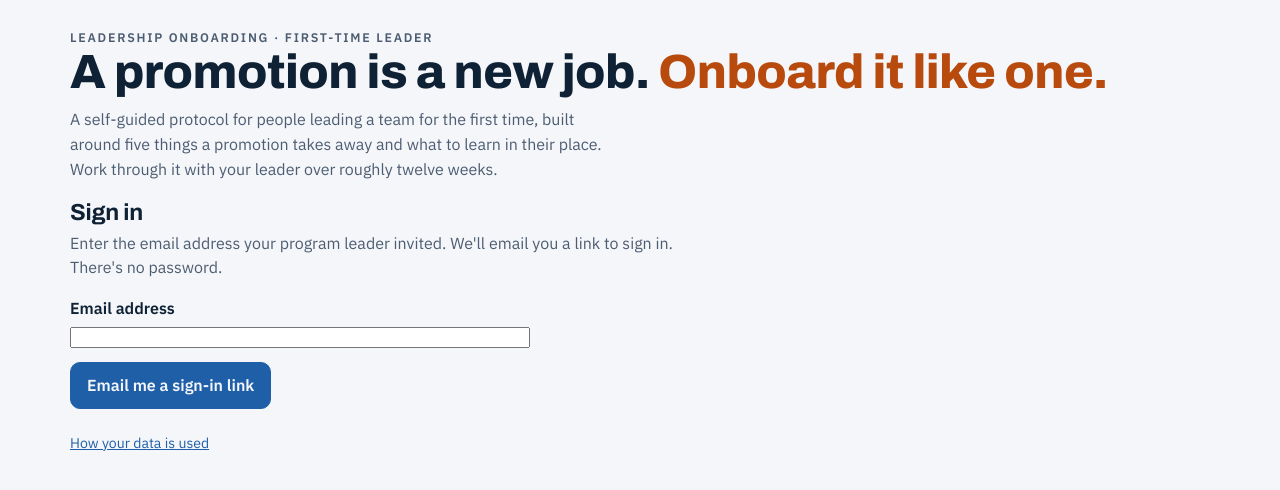
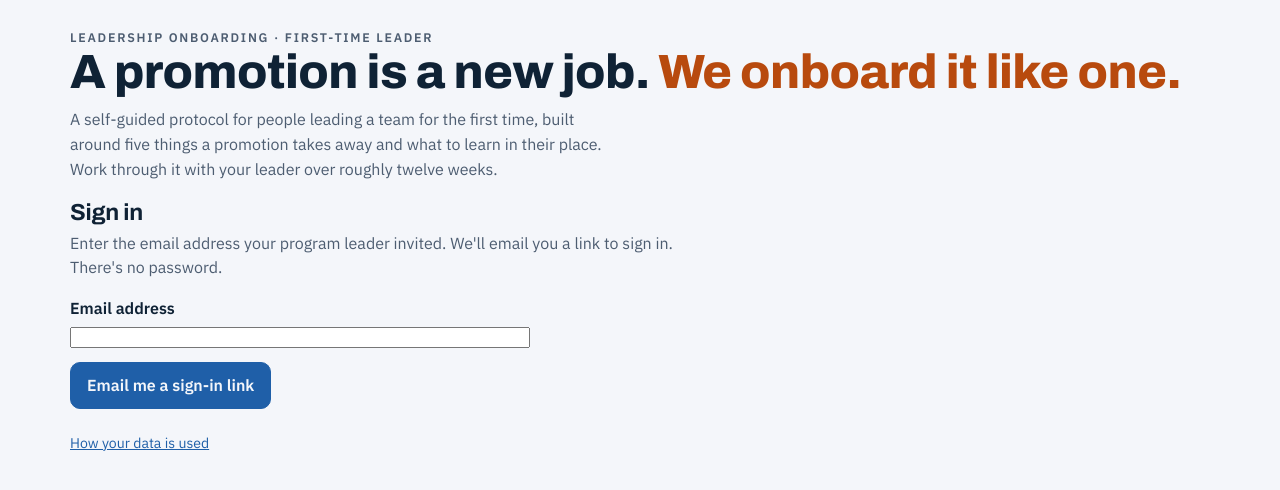
Before and after one commit to lwoods4415/LeaderOnboarding, a Next.js app: page /signin in a window 1280 px wide. Shown: the top 490 px of the page. Built offline with nearby package versions, Linux system fonts and the light colour scheme; no server answers.

Commit message:
Page heading: "A promotion is a new job. We onboard it like one."
Co-Authored-By: Claude Opus 5.5 <noreply@anthropic.com>

```diff
--- a/content/leading-people/program.ts
+++ b/content/leading-people/program.ts
@@ -10,7 +10,7 @@ export const PROGRAM: Program = {
   "header": {
     "eyebrow": "Leadership onboarding · First-time leader",
     "h1a": "A promotion is a new job.",
-    "h1b": "Onboard it like one.",
+    "h1b": "We onboard it like one.",
     "p": "A self-guided protocol for people leading a team for the first time, built around five things a promotion takes away and what to learn in their place. Work through it with your leader over roughly twelve weeks."
   },
   "hero": {
```
Also changed, not shown: content/leading-people/approved-edits.json (+9 -0 lines).
